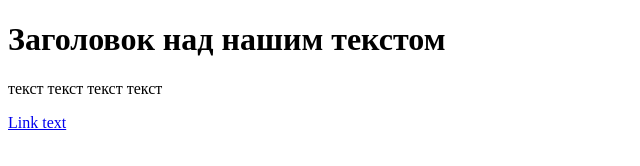
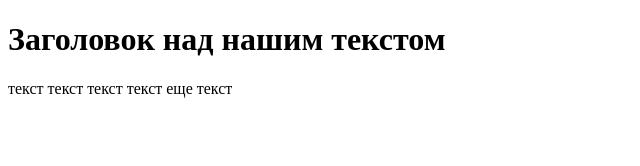
Before and after one commit to PastukhovPN/myFirstRepository, a plain HTML site: page src/test.html in a window 1280 px wide. Shown: the whole page, without its empty margins (0-640 px from the left). Drawn offline with Linux system fonts and the light colour scheme.

Commit message:
change test.html

```diff
--- a/src/test.html
+++ b/src/test.html
@@ -6,8 +6,6 @@
 </head>
 <body>
     <h1>Заголовок над нашим текстом</h1>
-    <p>текст текст текст текст</p>
-    <a href="#header">Link text</a>
-
+    <p>текст текст текст текст еще текст</p>
 </body>
 </html>
```
